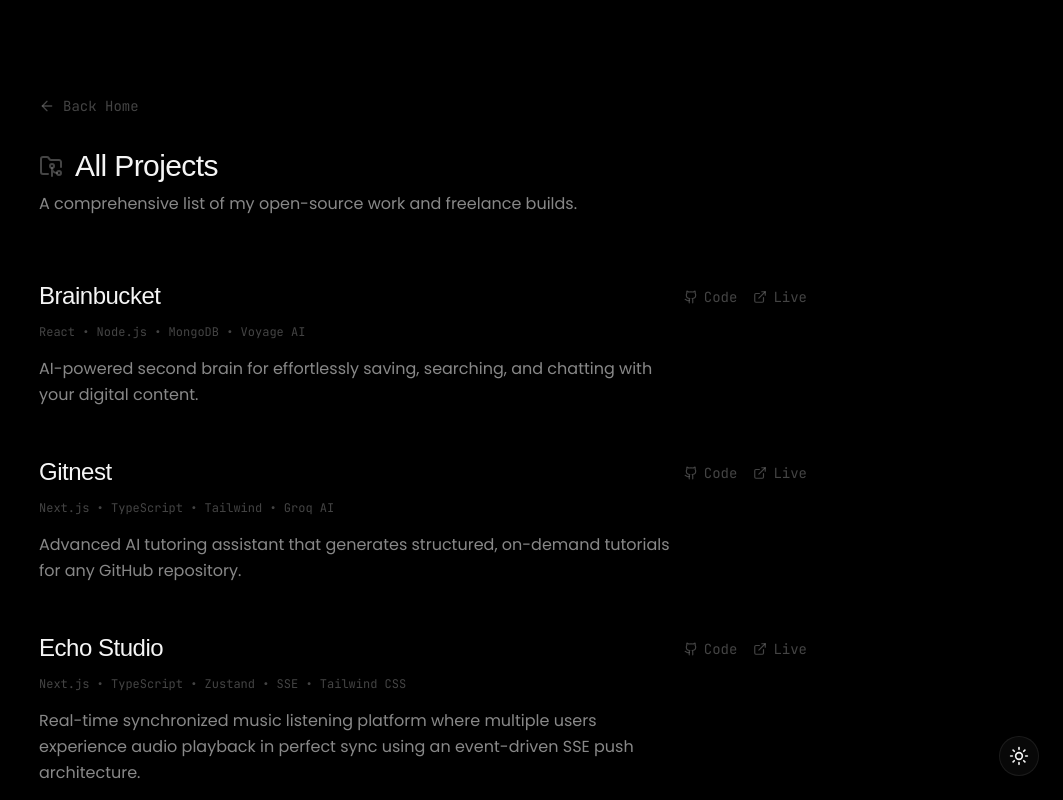
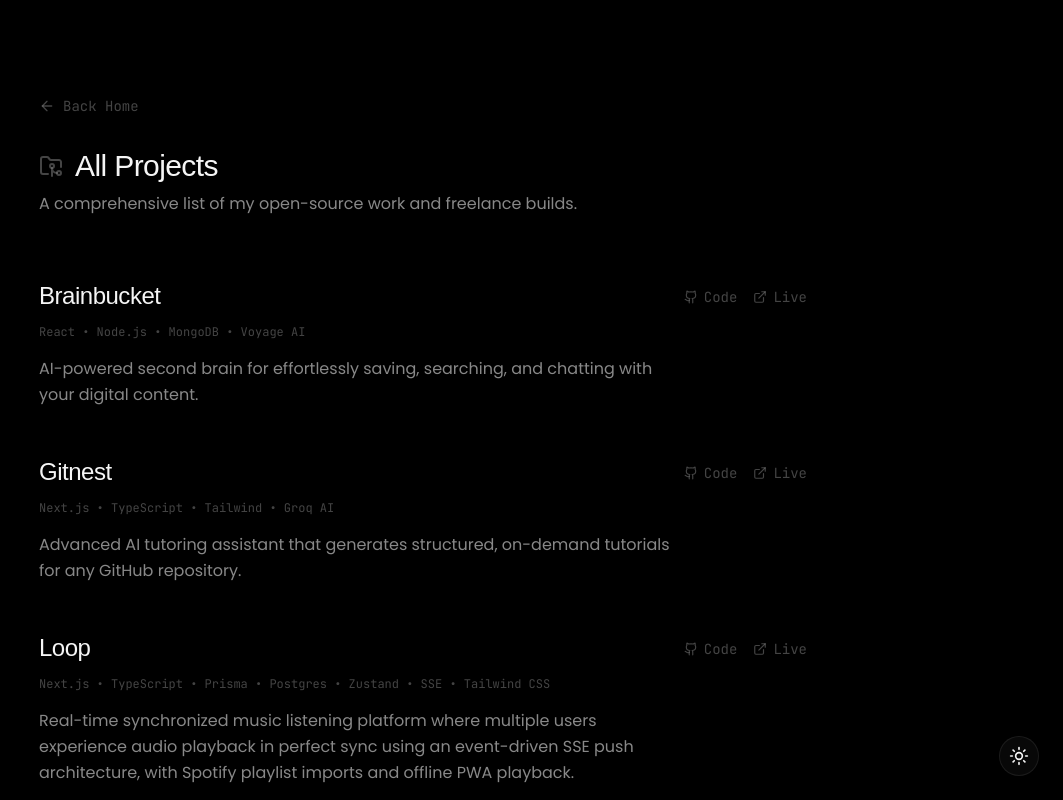
Before and after one commit to piyyu/portfolio, a Next.js app: page /projects in a window 1280 px wide. Shown: the top 800 px of the page, without its empty margins (217-1280 px from the left). Built offline with nearby package versions, Linux system fonts and the light colour scheme; a web font is replaced by a local one.

Commit message:
replace Echo Studio with Loop in projects

```diff
--- a/app/projects/page.tsx
+++ b/app/projects/page.tsx
@@ -18,11 +18,11 @@ export default function ProjectsPage() {
       link: "https://gitnest-cyan.vercel.app/"
     },
     {
-      name: "Echo Studio",
-      description: "Real-time synchronized music listening platform where multiple users experience audio playback in perfect sync using an event-driven SSE push architecture.",
-      tech: "Next.js • TypeScript • Zustand • SSE • Tailwind CSS",
-      github: "https://github.com/piyyu/echo",
-      link: "https://echo-rsi1.vercel.app/"
+      name: "Loop",
+      description: "Real-time synchronized music listening platform where multiple users experience audio playback in perfect sync using an event-driven SSE push architecture, with Spotify playlist imports and offline PWA playback.",
+      tech: "Next.js • TypeScript • Prisma • Postgres • Zustand • SSE • Tailwind CSS",
+      github: "https://github.com/piyyu/loop",
+      link: "https://loop-seven-pearl.vercel.app/"
     },
     {
       name: "ApiCraft",
```
